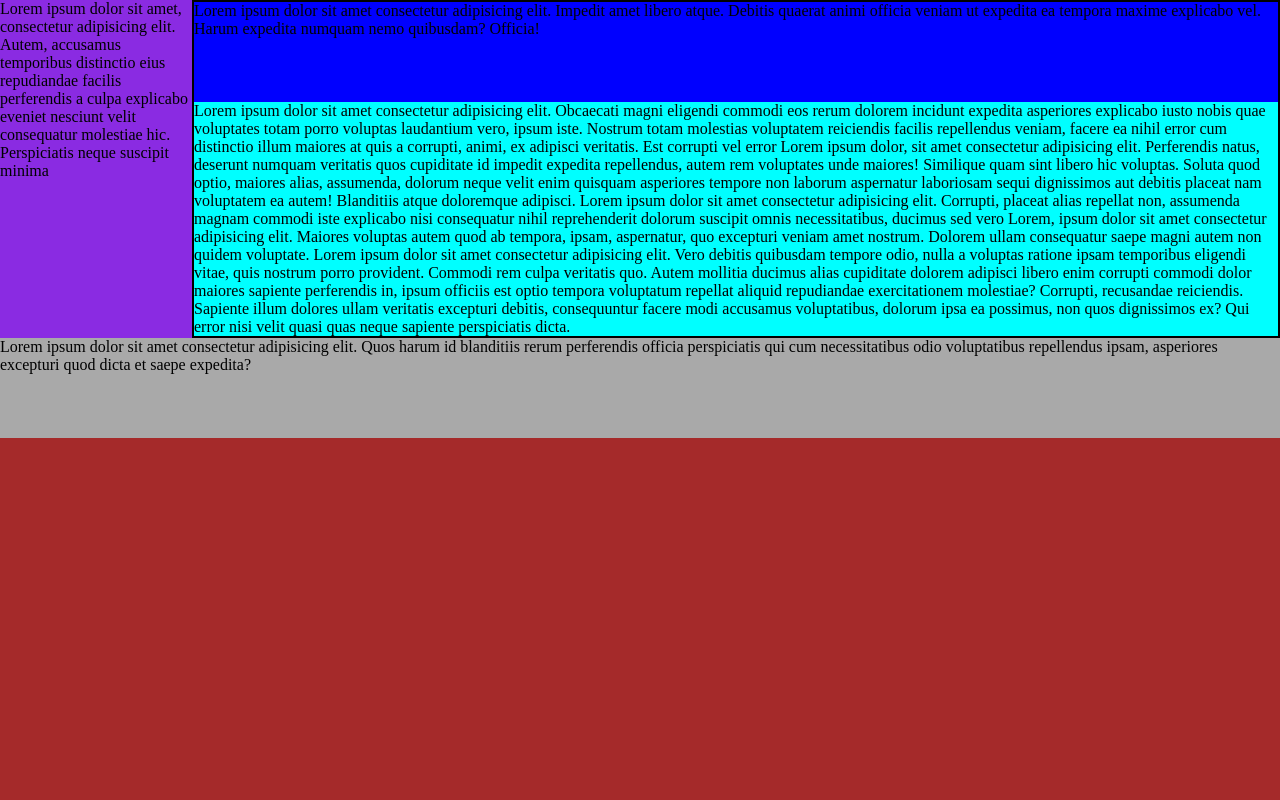
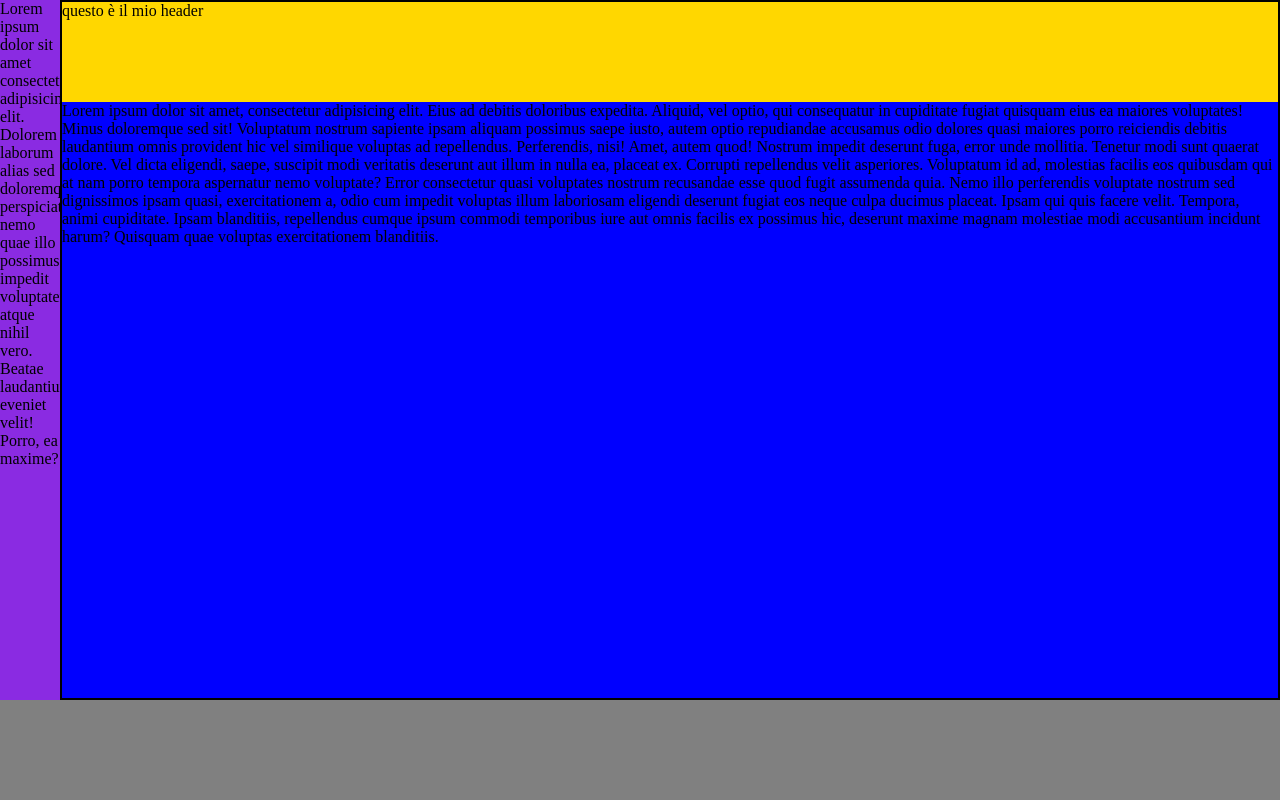
Before and after one commit to bellaviagabriele03/html-css-spotifyweb, a plain HTML site: page index.html in a window 1280 px wide. Drawn offline with Linux system fonts and the light colour scheme.

Commit message:
Fix: aggiustata la struttura base (altezze, overflow, larghezze )

```diff
--- a/css/responsive.css
+++ b/css/responsive.css
@@ -2,13 +2,9 @@
 /* MOBILE-S */
 
 @media screen and (min-width:600px) {
-    .sidebar {
-        width: 40%;
-    }
 
-    .main {
-        width: 60%;
-    }
+
+
 }
 
 
@@ -25,12 +21,7 @@
 
 @media screen and (min-width:1100px) {
 
-    .sidebar {
-        width: 30%;
-    }
 
-    .main {
-        width: 70%;
-    }
+
 
 }
--- a/css/style.css
+++ b/css/style.css
@@ -14,11 +14,6 @@ img {
 /*****************
 *COMMON
 ******************/
-.container {
-    width: 80%;
-    margin: 0 auto;
-    max-width: 1000px;
-}
 
 .wrapper {
     width: 100%;
@@ -34,10 +29,6 @@ img {
 /*****************
 *UTILITIES
 ******************/
-
-
-
-
 /* FLEXANDO */
 
 .flex {
@@ -48,66 +39,61 @@ img {
     flex-wrap: wrap;
 }
 
+.column {
+    flex-direction: column;
+}
+
+/*****************
+*top section
+******************/
+
+.height-top-section {
+
+    height: calc(100% - 100px);
+}
+
+
+.sidebar {
+    width: 60px;
+
+    /* debug */
+    background-color: blueviolet;
+}
+
+.content {
+    width: calc(100% - 60px);
+
+    /* debug */
+    background-color: blue;
+    border: 2px solid black;
+}
+
+header {
+    height: 100px;
+
+    /* debug */
+    background-color: gold;
+}
+
+main {
+    overflow-y: auto;
+    height: calc(100% - 100px);
+}
+
+
+/*****************
+*bottom section
+******************/
+
+footer {
+
+    height: 100px;
+    background-color: gray;
+}
 
 
 
 
-
-/*********************************
-*SIDEBAR + HEADER + MAIN -section
-**********************************/
-
-.sidebar {
-
-    width: 15%;
-    overflow-y: scroll;
-
-
-
-    /* debug */
-    background-color: blueviolet;
-
-
-}
-
-
-.main {
-
-    width: 85%;
-    flex-direction: column;
-
-
-
-    /* debug */
-    background-color: coral;
-    border: 2px solid black;
-}
-
-.content {
-    /* debug */
-    background-color: cyan;
-}
-
-
-.header {
-    height: 100px;
-
-    /* debug */
-    background-color: blue;
-}
-
-
-.root {
-    height: calc(100% - 200px);
-}
-
-
-/*********************************
-*BOTTOM NAV -section
-**********************************/
-
-.footer {
-    background-color: darkgray;
-    height: 100px;
-    overflow-y: scroll;
-}
+/*****************
+*UTILITIES
+******************/
--- a/index.html
+++ b/index.html
@@ -11,74 +11,43 @@
 
 <body>
     <div class="wrapper">
+        <!-- top section -->
+        <div class="flex height-top-section">
+            <div class="sidebar">
+                Lorem ipsum dolor sit amet consectetur adipisicing elit. Dolorem laborum alias sed doloremque
+                perspiciatis, nemo quae illo possimus, impedit voluptatem atque nihil vero. Beatae laudantium eveniet
+                velit! Porro, ea maxime?
+            </div>
+            <div class="content">
+                <header>questo è il mio header</header>
+                <main>
+                    Lorem ipsum dolor sit amet, consectetur adipisicing elit. Eius ad debitis doloribus expedita.
+                    Aliquid, vel optio, qui consequatur in cupiditate fugiat quisquam eius ea maiores voluptates! Minus
+                    doloremque sed sit!
+                    Voluptatum nostrum sapiente ipsam aliquam possimus saepe iusto, autem optio repudiandae accusamus
+                    odio dolores quasi maiores porro reiciendis debitis laudantium omnis provident hic vel similique
+                    voluptas ad repellendus. Perferendis, nisi!
+                    Amet, autem quod! Nostrum impedit deserunt fuga, error unde mollitia. Tenetur modi sunt quaerat
+                    dolore. Vel dicta eligendi, saepe, suscipit modi veritatis deserunt aut illum in nulla ea, placeat
+                    ex.
+                    Corrupti repellendus velit asperiores. Voluptatum id ad, molestias facilis eos quibusdam qui at nam
+                    porro tempora aspernatur nemo voluptate? Error consectetur quasi voluptates nostrum recusandae esse
+                    quod fugit assumenda quia.
+                    Nemo illo perferendis voluptate nostrum sed dignissimos ipsam quasi, exercitationem a, odio cum
+                    impedit voluptas illum laboriosam eligendi deserunt fugiat eos neque culpa ducimus placeat. Ipsam
+                    qui quis facere velit.
+                    Tempora, animi cupiditate. Ipsam blanditiis, repellendus cumque ipsum commodi temporibus iure aut
+                    omnis facilis ex possimus hic, deserunt maxime magnam molestiae modi accusantium incidunt harum?
+                    Quisquam quae voluptas exercitationem blanditiis.
+                </main>
 
-        <!-- SIDEBAR + HEADER + MAIN -SECTION -->
-        <section class="">
-            <div class="flex root">
+            </div>
+        </div>
+        <!-- end top section -->
 
-                <div class="sidebar">Lorem ipsum dolor sit amet, consectetur adipisicing elit. Autem, accusamus
-                    temporibus distinctio eius repudiandae facilis perferendis a culpa explicabo eveniet nesciunt velit
-                    consequatur molestiae hic. Perspiciatis neque suscipit minima
-                </div>
-
-                <div class="main flex">
-                    <div class="header">Lorem ipsum dolor sit amet consectetur adipisicing elit. Impedit amet libero
-                        atque.
-                        Debitis quaerat animi officia veniam ut expedita ea tempora maxime explicabo vel. Harum expedita
-                        numquam nemo quibusdam? Officia!
-                    </div>
-                    <div class="content">Lorem ipsum dolor sit amet consectetur adipisicing elit. Obcaecati magni
-                        eligendi
-                        commodi eos rerum dolorem incidunt expedita asperiores explicabo iusto nobis quae voluptates
-                        totam
-                        porro voluptas laudantium vero, ipsum iste.
-                        Nostrum totam molestias voluptatem reiciendis facilis repellendus veniam, facere ea nihil error
-                        cum
-                        distinctio illum maiores at quis a corrupti, animi, ex adipisci veritatis. Est corrupti vel
-                        error Lorem ipsum dolor, sit amet consectetur adipisicing elit. Perferendis natus, deserunt
-                        numquam veritatis quos cupiditate id impedit expedita repellendus, autem rem voluptates unde
-                        maiores! Similique quam sint libero hic voluptas.
-                        Soluta quod optio, maiores alias, assumenda, dolorum neque velit enim quisquam asperiores
-                        tempore non laborum aspernatur laboriosam sequi dignissimos aut debitis placeat nam voluptatem
-                        ea autem! Blanditiis atque doloremque adipisci. Lorem ipsum dolor sit amet consectetur
-                        adipisicing elit. Corrupti, placeat alias repellat non, assumenda magnam commodi iste explicabo
-                        nisi consequatur nihil reprehenderit dolorum suscipit omnis necessitatibus, ducimus sed vero
-                        Lorem, ipsum dolor sit amet consectetur adipisicing elit. Maiores voluptas autem quod ab
-                        tempora, ipsam, aspernatur, quo excepturi veniam amet nostrum. Dolorem ullam consequatur saepe
-                        magni autem non quidem voluptate.
-                        Lorem ipsum dolor sit amet consectetur adipisicing elit. Vero debitis quibusdam tempore odio,
-                        nulla a voluptas ratione ipsam temporibus eligendi vitae, quis nostrum porro provident. Commodi
-                        rem culpa veritatis quo.
-                        Autem mollitia ducimus alias cupiditate dolorem adipisci libero enim corrupti commodi dolor
-                        maiores sapiente perferendis in, ipsum officiis est optio tempora voluptatum repellat aliquid
-                        repudiandae exercitationem molestiae? Corrupti, recusandae reiciendis.
-                        Sapiente illum dolores ullam veritatis excepturi debitis, consequuntur facere modi accusamus
-                        voluptatibus, dolorum ipsa ea possimus, non quos dignissimos ex? Qui error nisi velit quasi quas
-                        neque sapiente perspiciatis dicta.
-
-                    </div>
-
-                </div>
-
-        </section>
-        <!-- END SIDEBAR + HEADER + MAIN -section -->
-
-        <!-- BOTTOM NAV -section -->
-        <section class="">
-
-            <div class="footer">
-                Lorem ipsum dolor sit amet consectetur adipisicing elit. Quos harum id blanditiis rerum perferendis
-                officia perspiciatis qui cum necessitatibus odio voluptatibus repellendus ipsam, asperiores excepturi
-                quod dicta et saepe expedita?
-            </div>
-
-        </section>
-        <!-- END BOTTOM NAV -section -->
-
-
-
-
-
+        <!-- bottom section -->
+        <footer></footer>
+        <!-- end bottom section -->
     </div>
 </body>
 
```
